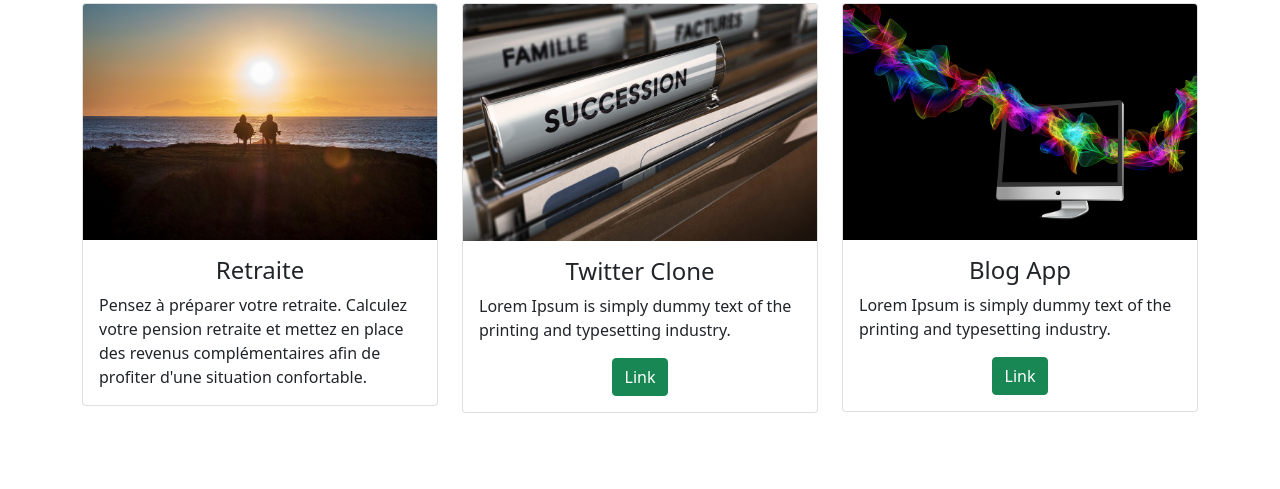
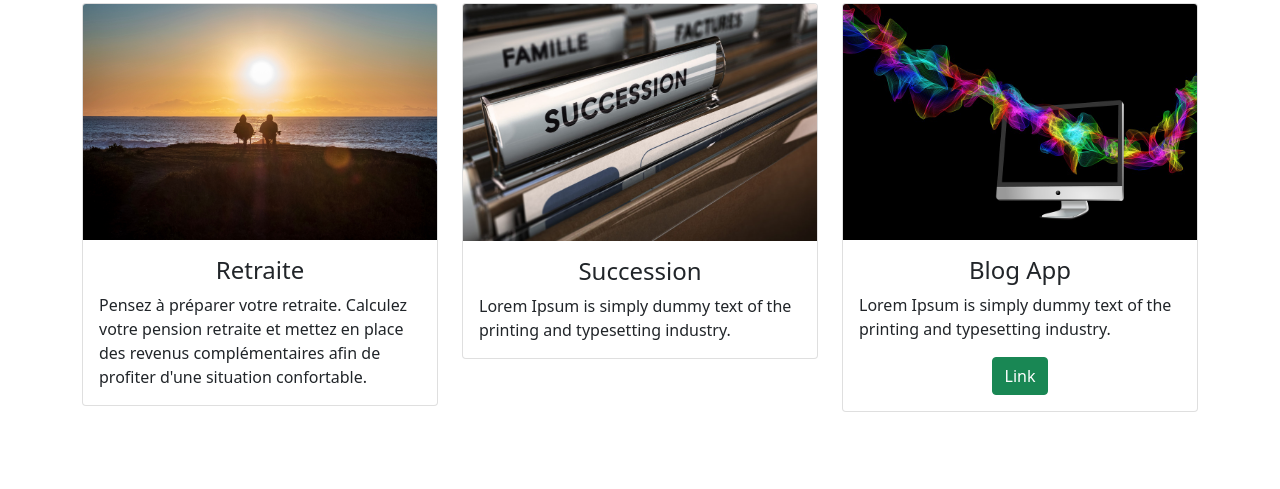
Before and after one commit to edithberny/site-web, a plain HTML site: page index.html in a window 1280 px wide. Shown: the part 1667-2156 px from the top of the page. Drawn offline with nearby package versions, Linux system fonts and the light colour scheme.

Commit message:
succession

```diff
--- a/index.html
+++ b/index.html
@@ -254,11 +254,11 @@
                     <div class="card portfolioContent">
                         <img class="card-img-top" src="images/succession.jpeg" alt="Card image" style="height: 237px;object-fit: cover;">
                         <div class="card-body">
-                            <h4 class="card-title">Twitter Clone</h4>
+                            <h4 class="card-title">Succession</h4>
                             <p class="card-text">Lorem Ipsum is simply dummy text of the printing and typesetting industry.</p>
-                            <div class="text-center">
+                            <!-- <div class="text-center">
                                 <a href="#" class="btn btn-success">Link</a>
-                            </div>
+                            </div> -->
                         </div>
                     </div>
                 </div>
```
